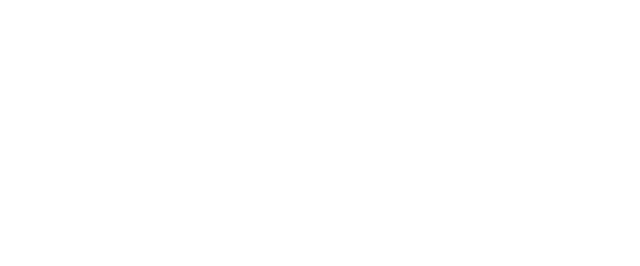
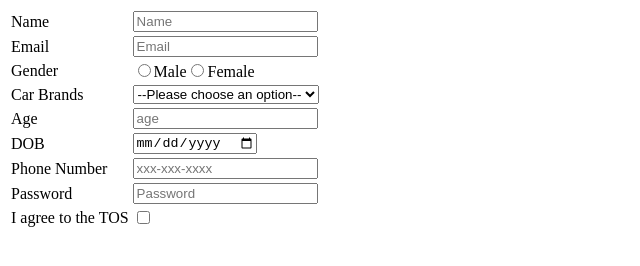
Before and after one commit to acciojob/signup-form-car-pray63764, a website: page main.html in a window 1280 px wide. Shown: the whole page, without its empty margins (0-640 px from the left). Drawn offline with Linux system fonts and the light colour scheme.

Commit message:
created a submission

```diff
--- a/main.html
+++ b/main.html
@@ -10,6 +10,53 @@
 	<!-- the entire body must be written by student -->
     <script type="text/javascript" src="./script.js">
 </script>
+<form  method ="post">
+		<table>
+			<tr>
+				<td><label for="name">Name</label></td>
+				<td><input type ="Text" required="yes" id="name" placeholder="Name"></td>
+			</tr>
+			<tr>
+				<td><label for="email">Email</label></td>
+				<td><input type ="Email" required="yes" id="email" placeholder="Email"></td>
+			</tr>
+			<tr>
+				<td><label for="gender">Gender</label></td>
+				<td><input type ="Radio" required="yes" id="gender_f">Male<input type ="Radio" required="yes" id="gender_f">Female</td>
+			</tr>
+			<tr>
+				<td><label for="car Brands">Car Brands</label></td>
+				<td><Select  required="yes" id="cars" placeholder="--Please choose an option--" >
+						<option value="--Please choose an option--">--Please choose an option--</option>
+				</Select>
+				</td>
+			</tr>
+	<tr>
+				<td><label for="age">Age</label></td>
+				<td><input type ="Number"  required="yes" id="age" placeholder="age"></td>
+	<tr>
+				<td><label for="dob">DOB</label></td>
+				<td><input type ="Date"  required="yes" id="dob" ></td>
+			</tr>
+	<tr>
+				<td><label for="tel">Phone Number</label></td>
+				<td><input type ="Tel"  required="no" id="tel" placeholder=xxx-xxx-xxxx></td>
+			</tr>
+	<tr>
+				<td><label for="password">Password</label></td>
+				<td><input type ="Password"  required="yes" id="password" placeholder=Password></td>
+			</tr>
+	<tr>
+				<td><label for="i agree to the tos">I agree to the TOS</td>
+				<td><input type ="Checkbox"  required="yes" id="tos"></td>
+			</tr>
+
+
+
+		</table>
+		</form>
+
+
 
 </body>
 
```
